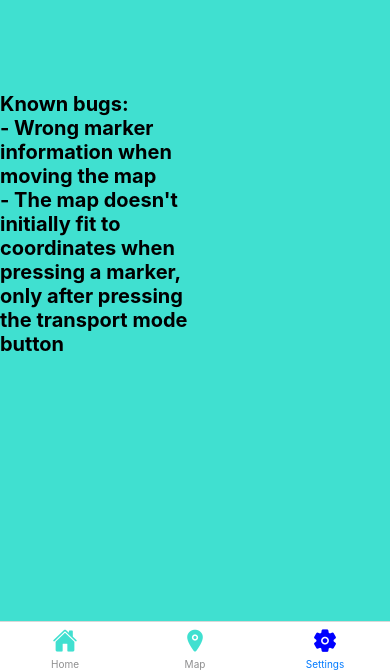
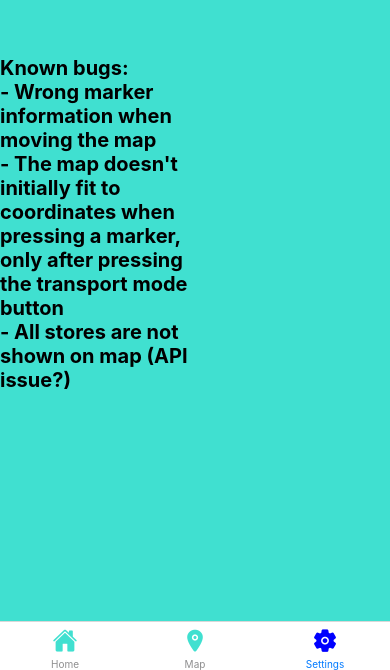
Before and after one commit to sakariarasola/lahikaupat, a React Native app: screen /Settings in a window 390 px wide. Shown: the part 174-844 px from the top of the page. Built offline with nearby package versions, Linux system fonts and the light colour scheme.

Commit message:
reittiohjeissa korjattavaa vielä

```diff
--- a/SettingScreen.js
+++ b/SettingScreen.js
@@ -5,7 +5,8 @@ export default function SettingScreen() {
     <View style={styles.container}>
       <Text style={styles.text}>Known bugs:{"\n"}
             - Wrong marker information when moving the map{"\n"}
-            - The map doesn't initially fit to coordinates when pressing a marker, only after pressing the transport mode button
+            - The map doesn't initially fit to coordinates when pressing a marker, only after pressing the transport mode button{"\n"}
+            - All stores are not shown on map (API issue?)
       </Text>
     </View>
   );
```
